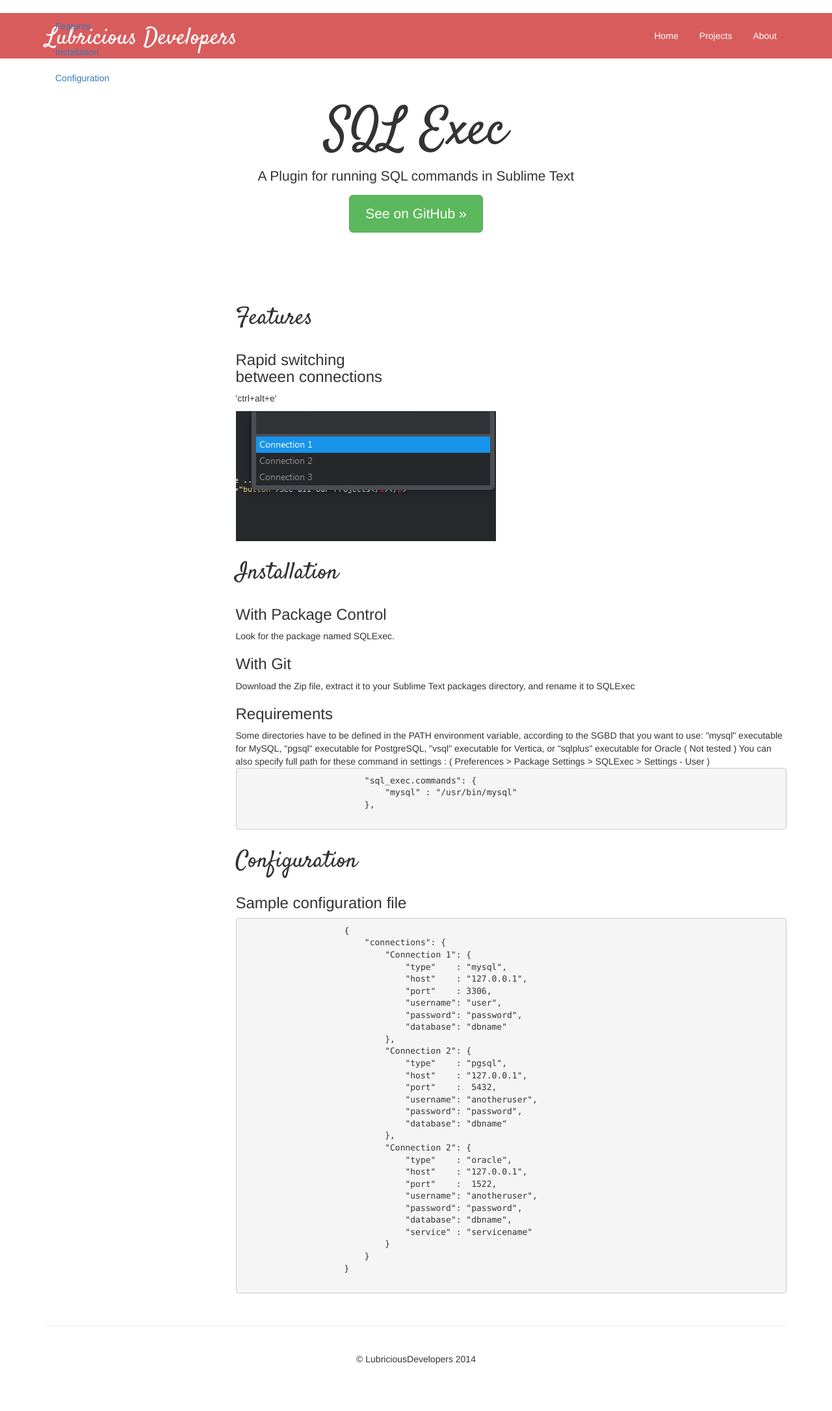
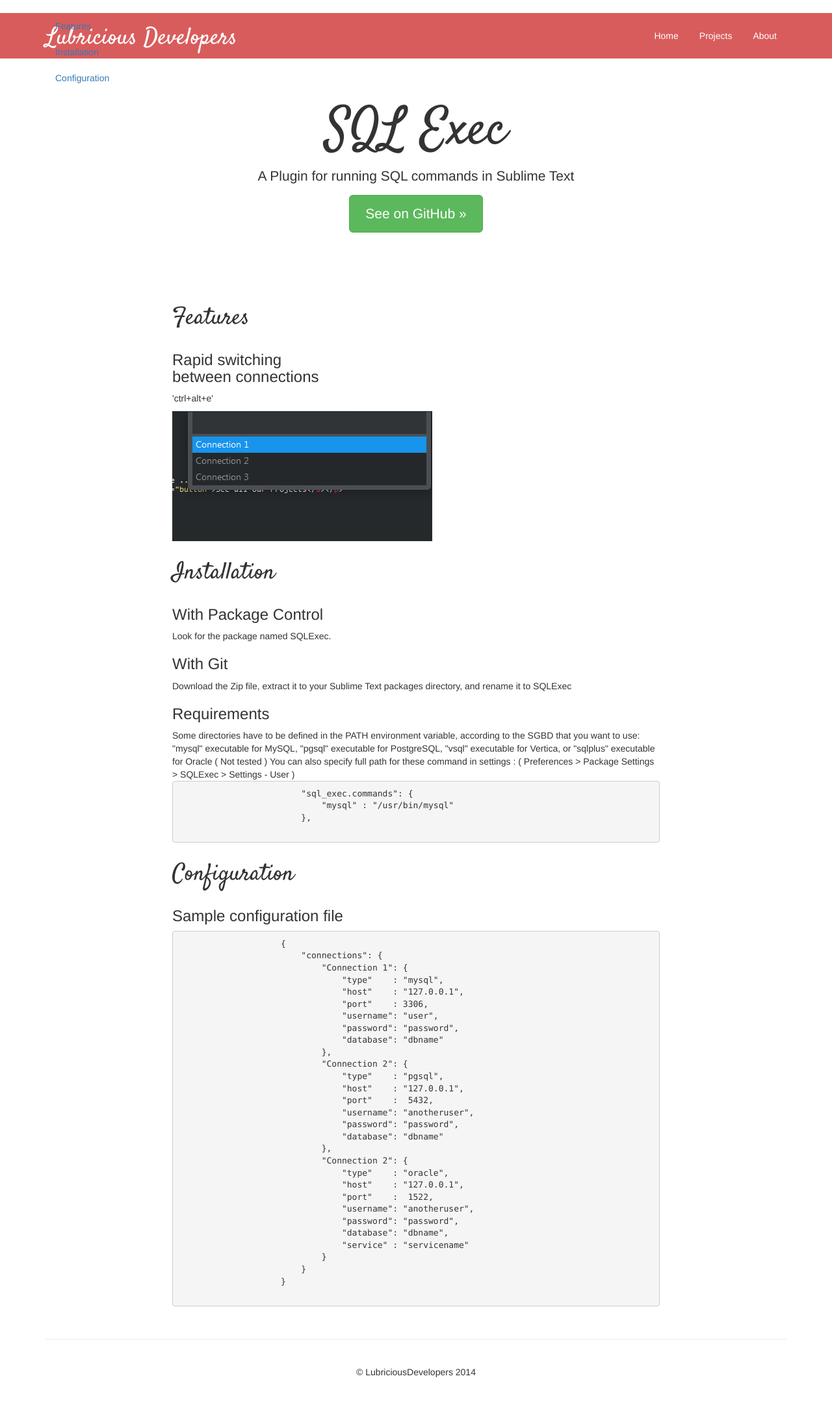
Before and after one commit to LubriciousDevelopers/lubriciousdevelopers.github.io, a Jekyll site: the page built from projects/sublime-sql-exec/index.html, in a window 1280 px wide. Shown: the whole page at 65% size. Built offline with Jekyll 4.4.1, drawn with Linux system fonts in a browser that asks for light colours; nearby versions of some CDN libraries.

```diff
--- a/projects/sublime-sql-exec/index.html
+++ b/projects/sublime-sql-exec/index.html
@@ -7,7 +7,7 @@
 
 <div class="row">
 
-    <div class="col-md-3">
+    <div class="col-md-2">
         <ul class="nav affix" data-spy="affix" data-offset-top="60" data-offset-bottom="200">
             <li>
                 <a href="#features">Features</a>
@@ -21,7 +21,7 @@
         </ul>
     </div>
 
-    <div class="col-md-9" role="main">
+    <div class="col-md-8" role="main">
         <h1 id="features">Features</h1>
 
             <div class="row">
```
